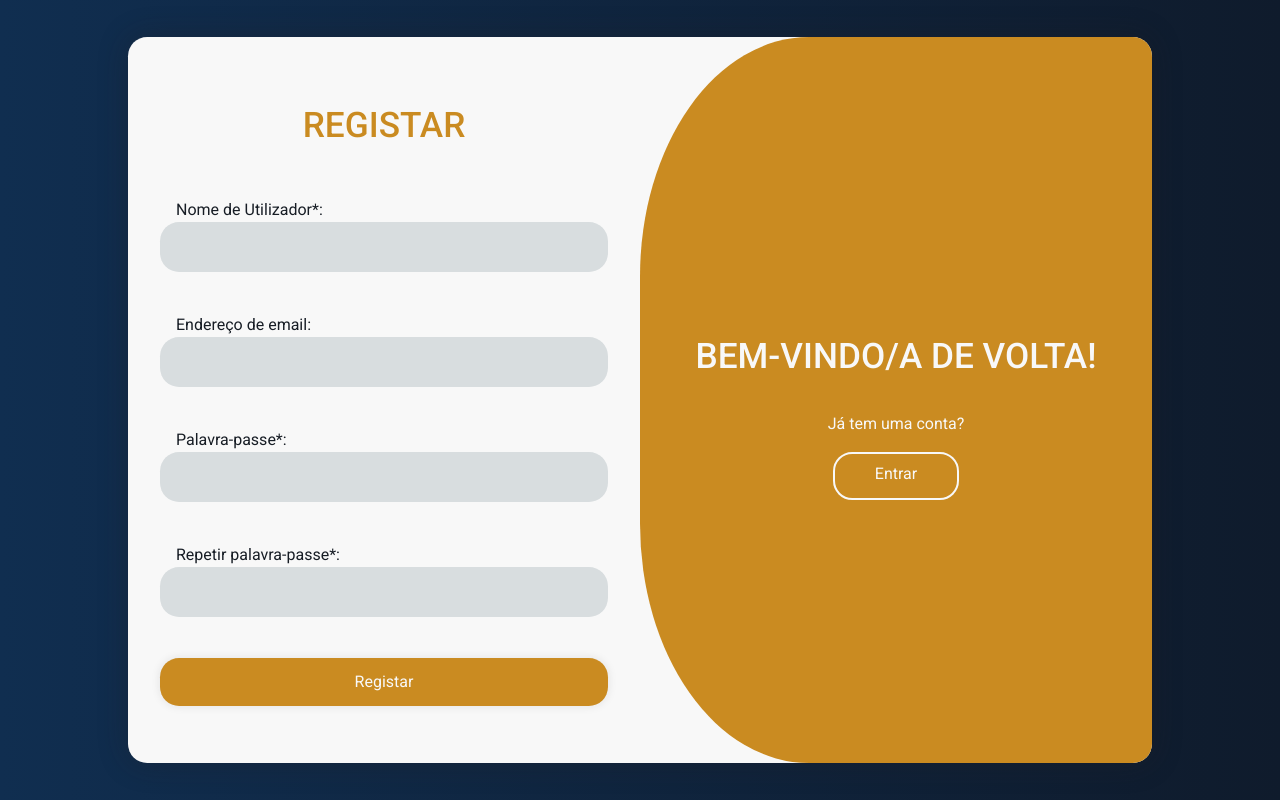
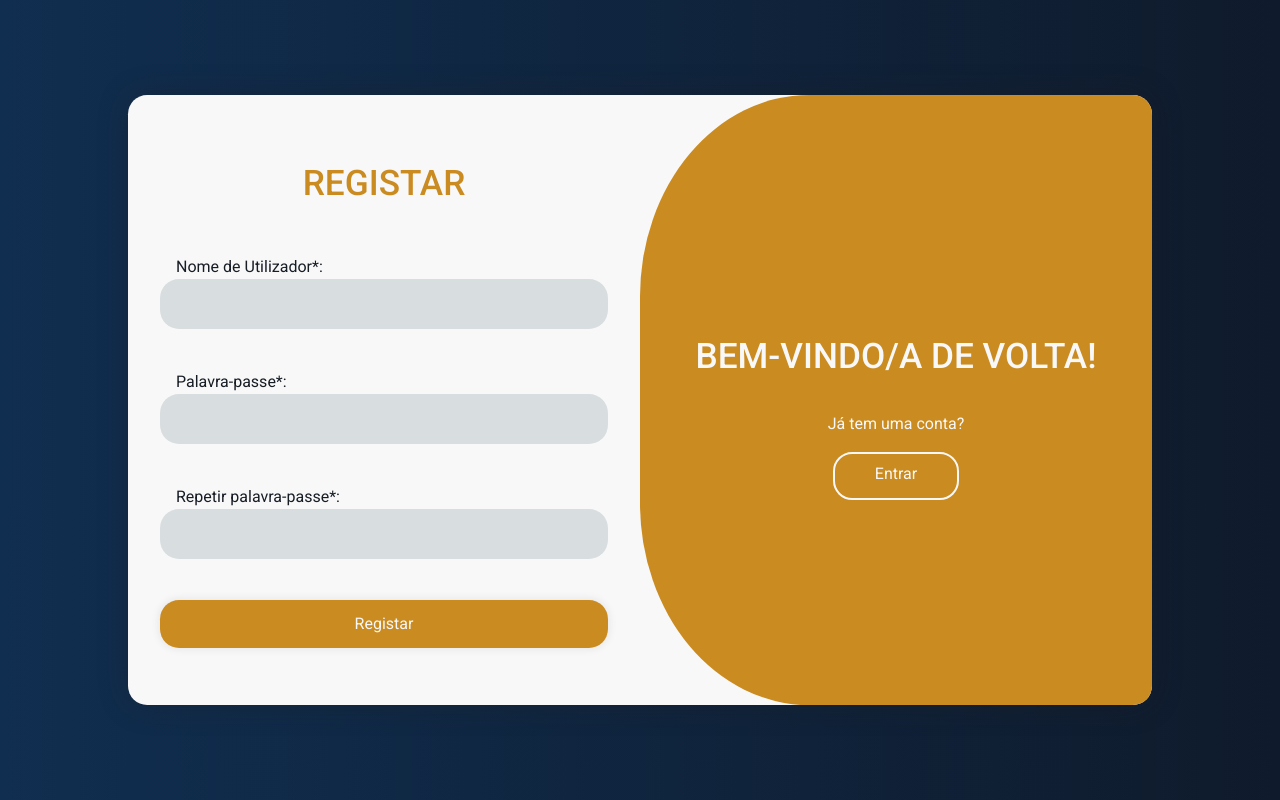
Before and after one commit to LeonorMe/projetoCamoes, a Django app: page /register in a window 1280 px wide. Run offline with Django 5.2, Linux system fonts and the light colour scheme.

Commit message:
registar sem email

```diff
--- a/templates/register.html
+++ b/templates/register.html
@@ -23,11 +23,11 @@
             {{form.username}}
             <i class="bx bx-user"></i>
           </div>
-          <div class="input-box">
+          <!--div class="input-box">
             <label for="id_email">{{form.email.label}}:</label>
             {{form.email}}
             <i class="bx bx-envelope"></i>
-          </div>
+          </div-->
           <div class="input-box">
             <label for="id_password1">{{_("Palavra-passe")}}*:</label>
               {{form.password1}}
```
